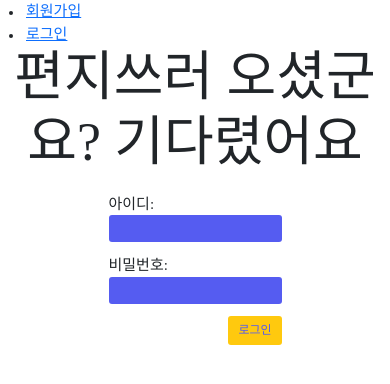
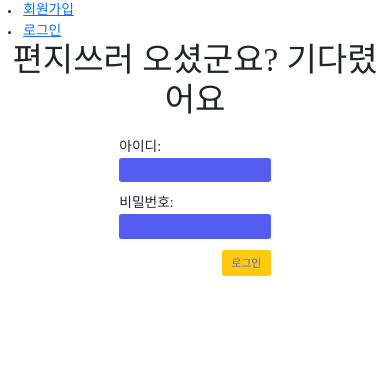
Before and after one commit to rohmantique/SSAFY-Side-Pjt, a Django app: page /accounts/login/ in a window 390 px wide. Shown: the top 384 px of the page. Run offline with Django 4.2, Linux system fonts and the light colour scheme; some web fonts are replaced.

Commit message:
eunho/ h1, h2 태그 반응형 글씨크기 설정

```diff
--- a/accounts/templates/accounts/login.html
+++ b/accounts/templates/accounts/login.html
@@ -1,7 +1,9 @@
 {% extends 'base.html' %}
 
 {% block content %}
-<h1>편지쓰러 오셨군요? 기다렸어요</h1>
+  <header class="text-center">
+    <h2>편지쓰러 오셨군요? 기다렸어요</h2>
+  </header>
 
   <div class="d-flex justify-content-center mt-4">
     <form action="" method='POST'>
@@ -10,6 +12,4 @@
       <button class="btn mybtn" style="float: right;">로그인</button>
     </form>
   </div>
-
-
 {% endblock content %}
--- a/accounts/templates/accounts/signup.html
+++ b/accounts/templates/accounts/signup.html
@@ -1,7 +1,9 @@
 {% extends 'base.html' %}
 
 {% block content %}
-  <h2>처음이신가요? 아래 정보를 입력해주세요</h2>
+  <header class="text-center">
+    <h2>처음이신가요? 아래 정보를 입력해주세요</h2>
+  </header>
 
   <!-- Button trigger modal -->
   <div class="d-flex justify-content-center mt-4">
--- a/static/css/style.css
+++ b/static/css/style.css
@@ -34,8 +34,8 @@ a {
   html {font-size:16px}
 }
 
-@media screen and (max-width : 576px){
-  html {font-size: 12px}
+@media screen and (max-width : 425px){
+  html {font-size: 11px}
 }
 
 input {
--- a/templates/base.html
+++ b/templates/base.html
@@ -53,9 +53,10 @@
       {% endif %}
     </nav>
 
-
-    {% block content %}
-    {% endblock content %}
+    <div class="content">
+      {% block content %}
+      {% endblock content %}
+    </div>
 
   </div>
 
```
Also changed, not shown: roll_paper/templates/roll_paper/index.html (+11 -0 lines). Lines whose indentation alone changed are shown as unchanged.
